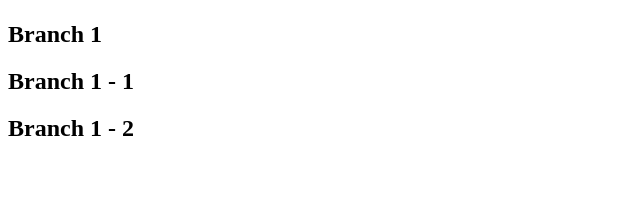
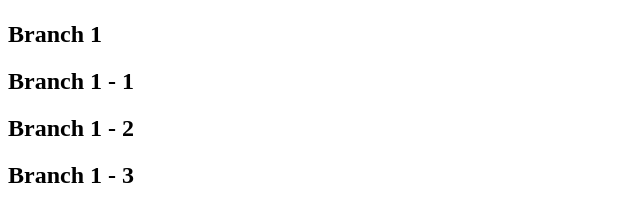
Before and after one commit to YunnTun/GitHub-Demo, a plain HTML site: page index.html in a window 1280 px wide. Shown: the part 59-280 px from the top of the page, without its empty margins (0-640 px from the left). Drawn offline with Linux system fonts and the light colour scheme.

Commit message:
branch 1-3

```diff
--- a/index.html
+++ b/index.html
@@ -13,6 +13,7 @@
     <h2>Branch 1</h2>
     <h2>Branch 1 - 1</h2>
     <h2>Branch 1 - 2</h2>
+    <h2>Branch 1 - 3</h2>
 </body>
 
 </html>
```
